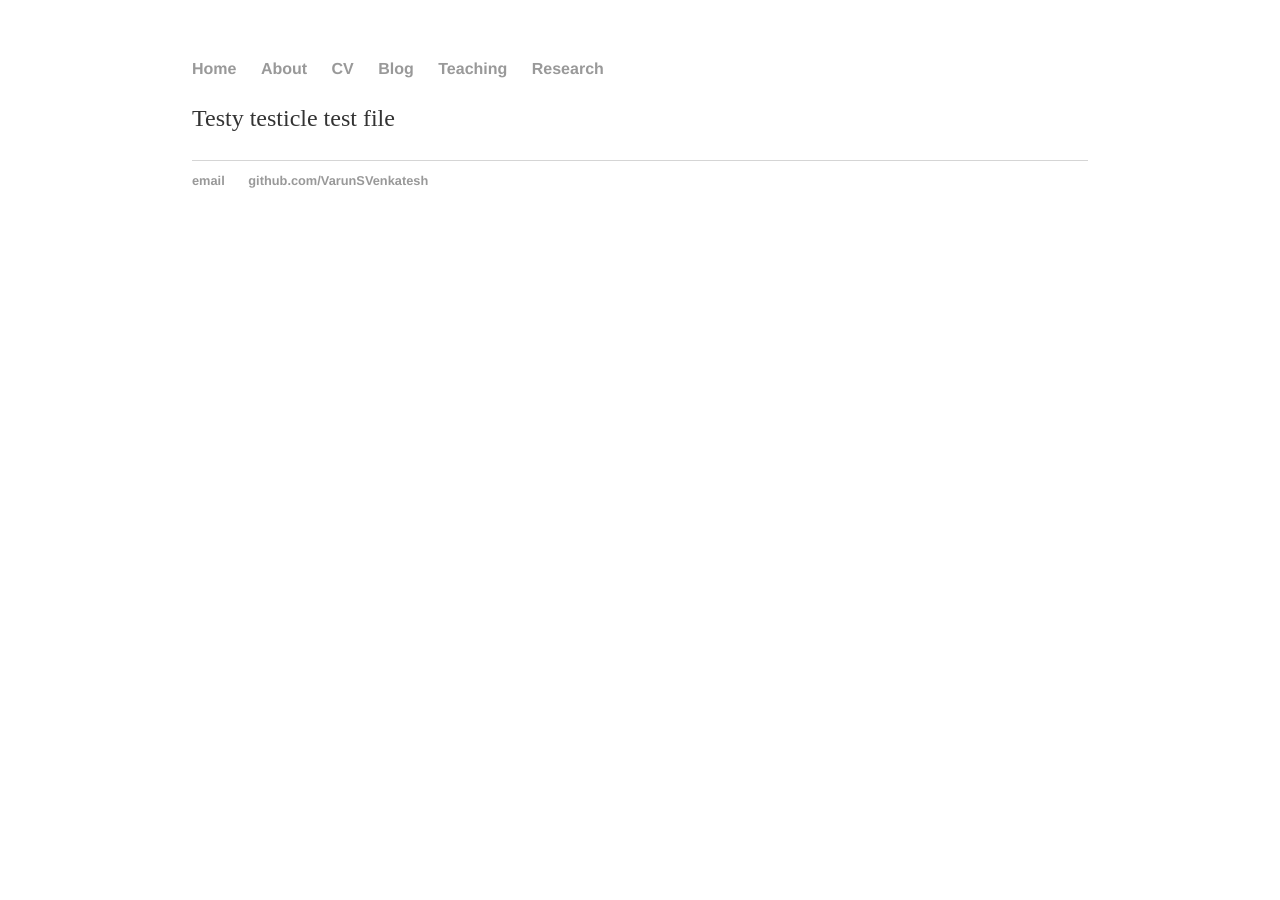
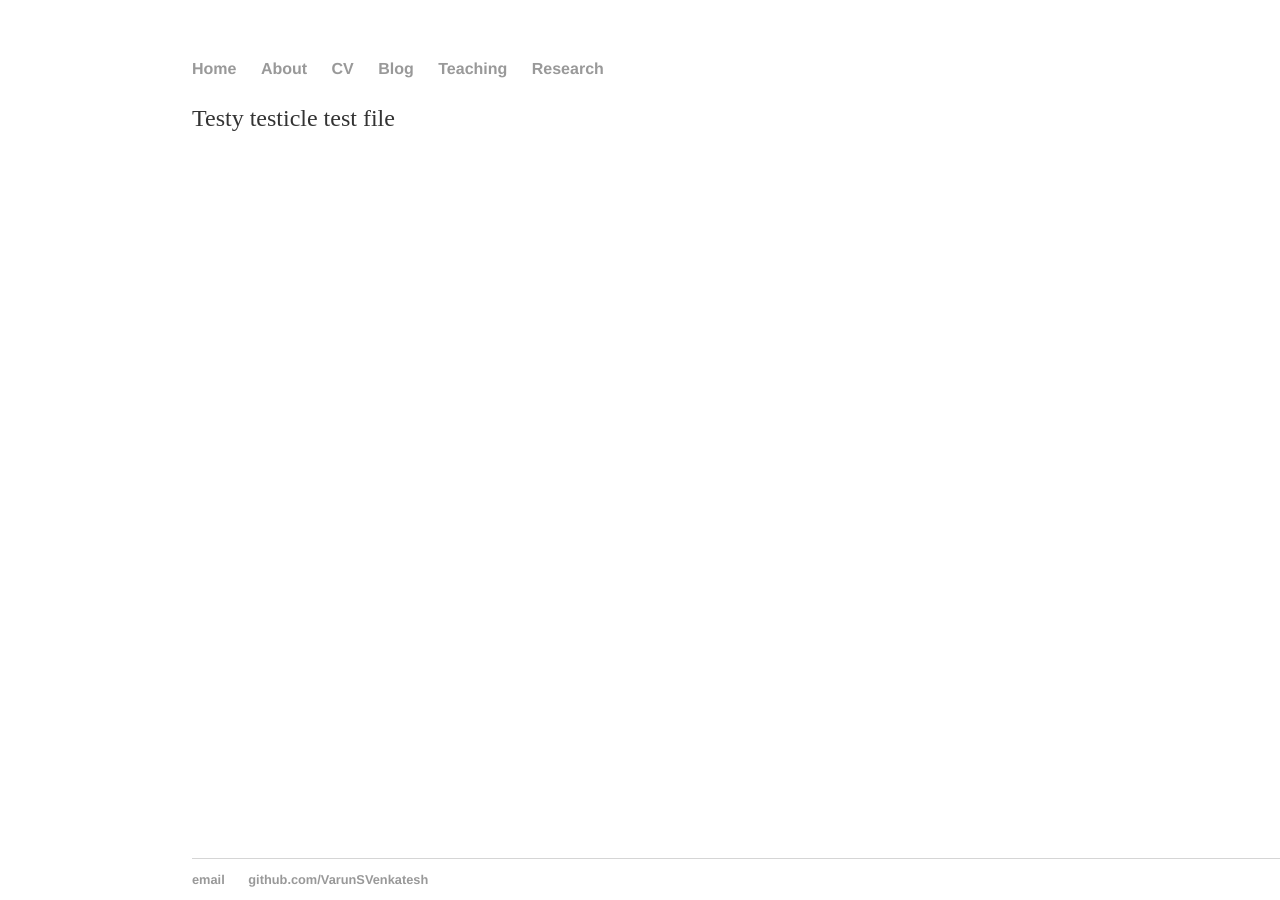
Before and after one commit to jcdwalle/VarunSVenkatesh.github.io, a Jekyll site: the page built from assets/testfile.md, in a window 1280 px wide. Built offline with Jekyll 4.4.1, drawn with Linux system fonts in a browser that asks for light colours; our own code applies the rules of GitHub Pages for plain Markdown files.

Commit message:
Update main.css
Trying to stick footer to bottom

```diff
--- a/css/main.css
+++ b/css/main.css
@@ -29,6 +29,9 @@ p {
     color: #333;
 }
 footer {
+    position: absolute;
+    bottom:0;
+    width:100%;
     border-top: 1px solid #d5d5d5;
     font-size: .8em;
 }
```
